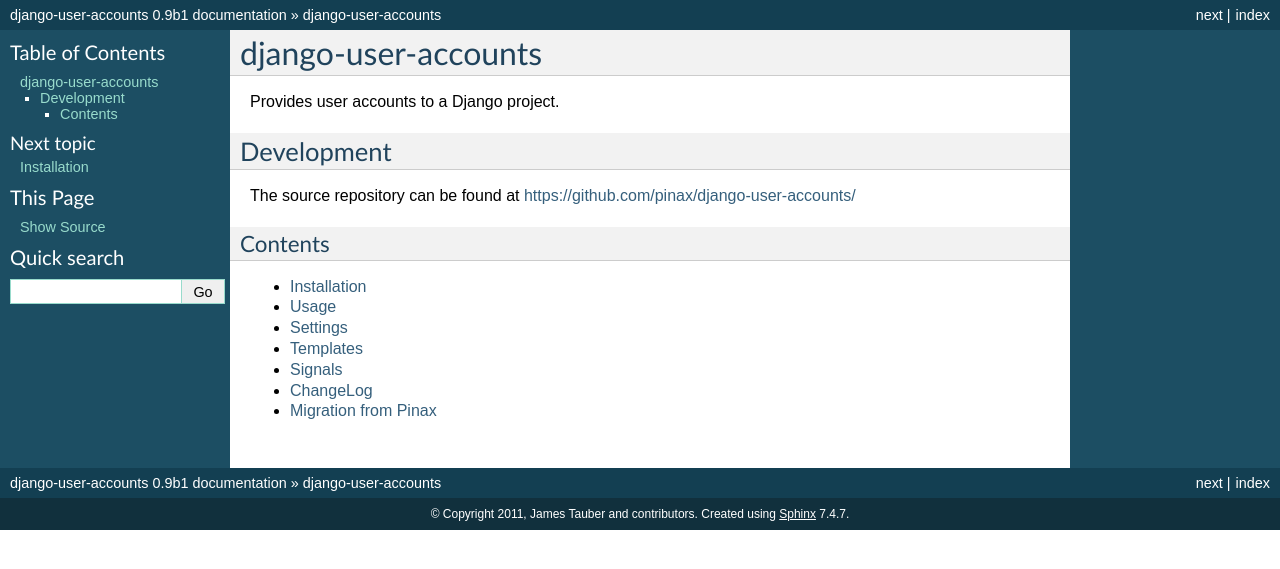
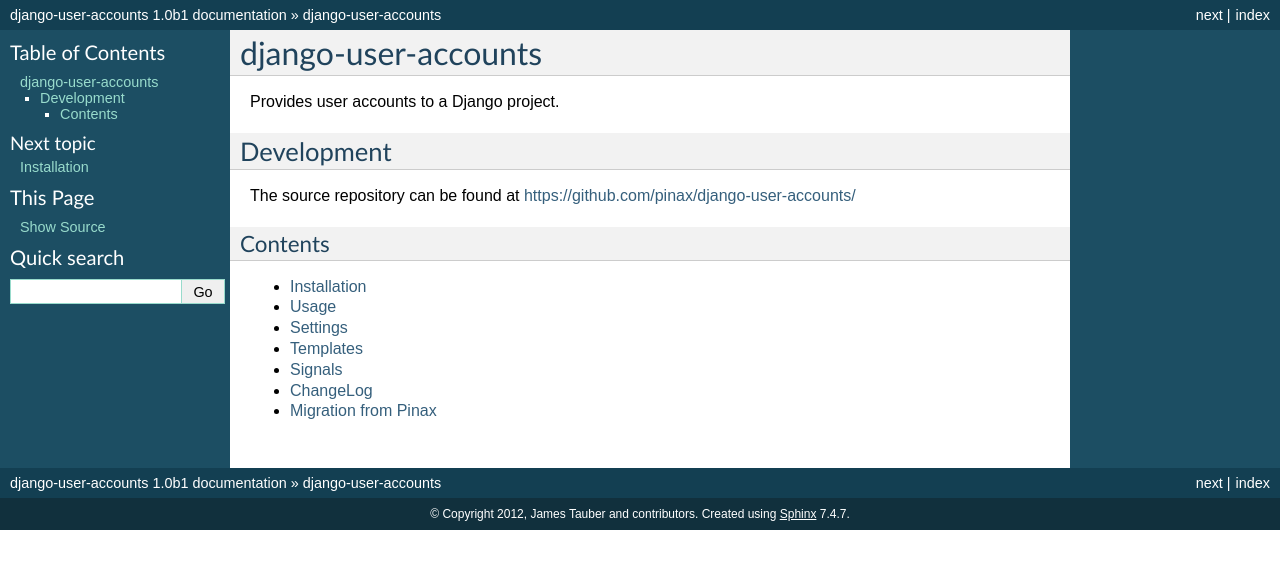
Before and after one commit to pinax/django-user-accounts, a Sphinx documentation site: the page built from docs/index.rst, in a window 1280 px wide. Shown: the top 569 px of the page. Built offline with Sphinx 7.4.7, drawn with Linux system fonts in a browser that asks for light colours.

Commit message:
updated docs/conf.py

```diff
--- a/docs/conf.py
+++ b/docs/conf.py
@@ -41,16 +41,16 @@
 
 # General information about the project.
 project = u'django-user-accounts'
-copyright = u'2011, James Tauber and contributors'
+copyright = u'2012, James Tauber and contributors'
 
 # The version info for the project you're documenting, acts as replacement for
 # |version| and |release|, also used in various other places throughout the
 # built documents.
 #
 # The short X.Y version.
-version = '0.9'
+version = '1.0'
 # The full version, including alpha/beta/rc tags.
-release = '0.9b1'
+release = '1.0b1'
 
 # The language for content autogenerated by Sphinx. Refer to documentation
 # for a list of supported languages.
```
